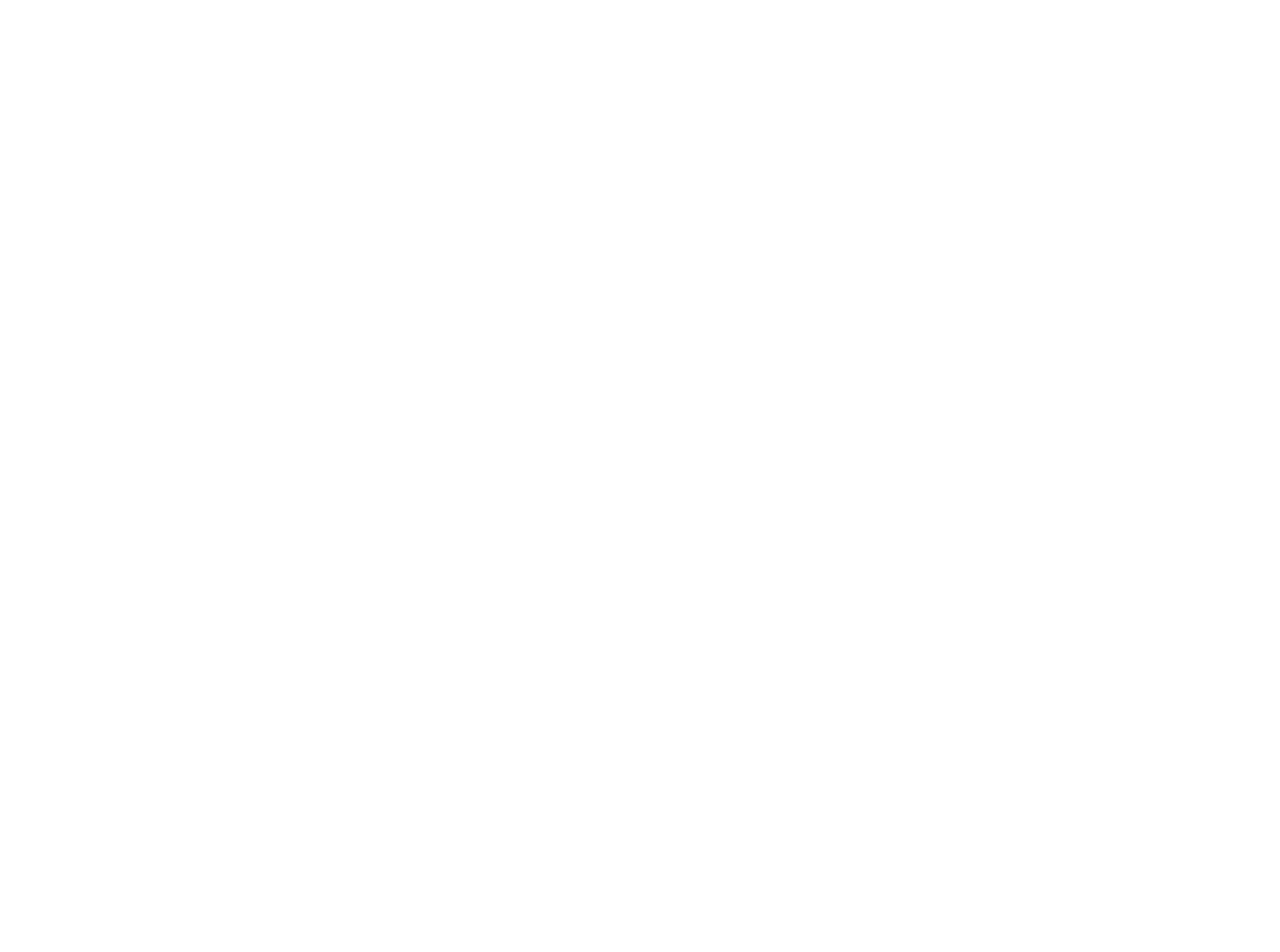
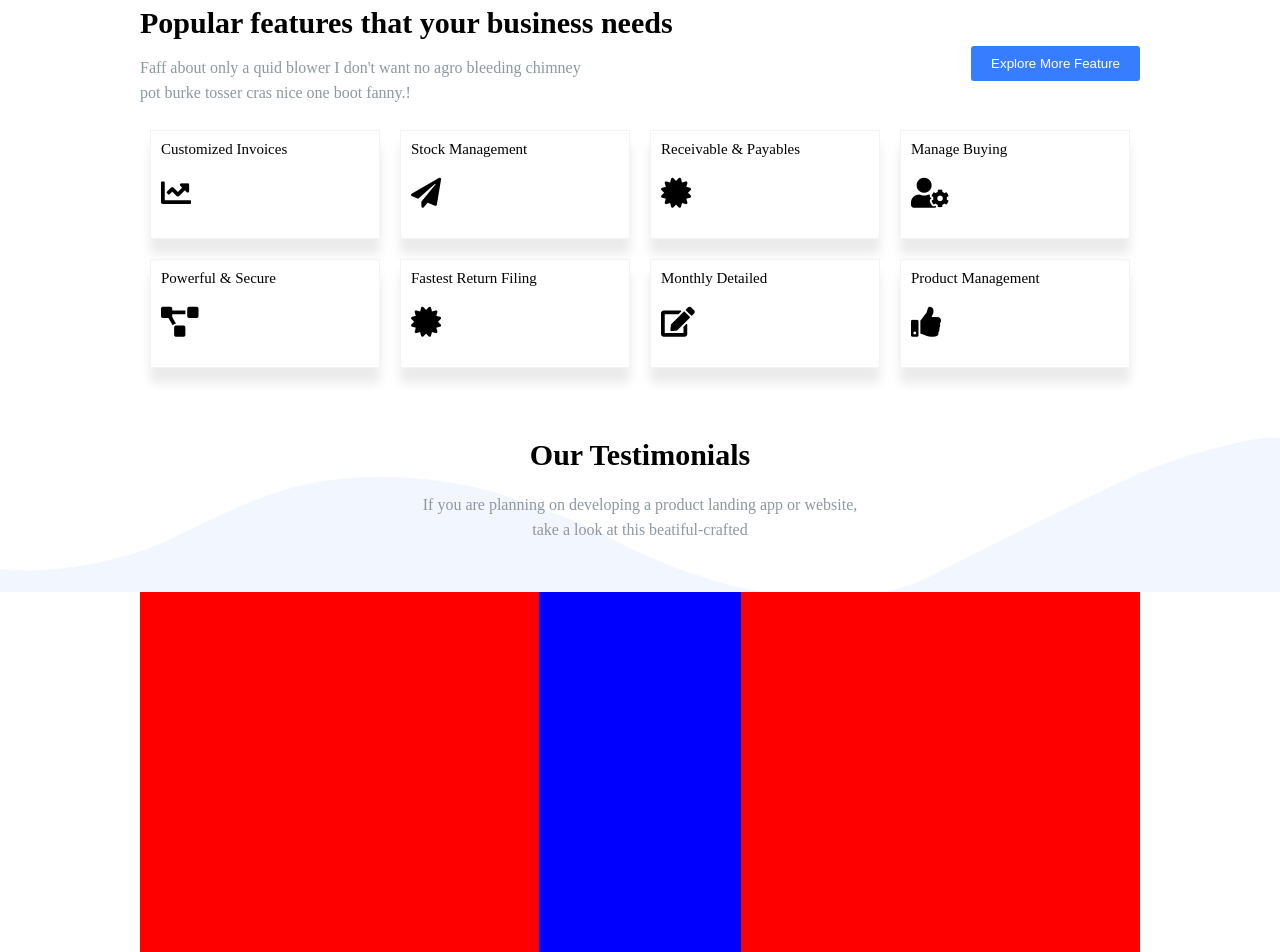
Before and after one commit to ABoni14/proj-html-vuejs, a Vue app: page / in a window 1280 px wide. Shown: the part 1380-2332 px from the top of the page. Before the commit the page ends 1307 px from the top, so only its background shows below. Built offline with nearby package versions, Linux system fonts and the light colour scheme; a small style sheet from the web is missing.

Commit message:
tips section, popular features section, start testimonials section

```diff
--- /dev/null
+++ b/src/assets/data/PopularFeaturesData.js
@@ -0,0 +1,43 @@
+export default
+[
+  {
+    text: "Customized Invoices",
+    img: "fa-chart-line",
+    color: "blue"
+  },
+  {
+    text: "Stock Management",
+    img: "fa-paper-plane",
+    color: "orange"
+  },
+  {
+    text: "Receivable & Payables",
+    img: "fa-certificate",
+    color: "green"
+  },
+  {
+    text: "Manage Buying",
+    img: "fa-user-cog",
+    color: "blue"
+  },
+  {
+    text: "Powerful & Secure",
+    img: "fa-project-diagram",
+    color: "orange"
+  },
+  {
+    text: "Fastest Return Filing",
+    img: "fa-certificate",
+    color: "green"
+  },
+  {
+    text: "Monthly Detailed",
+    img: "fa-edit",
+    color: "blue"
+  },
+  {
+    text: "Product Management",
+    img: "fa-thumbs-up",
+    color: "orange"
+  }
+]
--- a/src/assets/style/utilities.scss
+++ b/src/assets/style/utilities.scss
@@ -5,6 +5,12 @@
 }
 
 .container-1000{
-  width: 800px;
+  width: 1000px;
   margin: 0 auto;
 }
+
+.clearfix::after{
+  content: "";
+  clear: both;
+  display: table;
+}
--- a/src/components/Main.vue
+++ b/src/components/Main.vue
@@ -2,19 +2,25 @@
   <main>
     <OnlineMarketing />
     <TipsSection />
+    <PopularFeatures />
+    <Testimonials />
   </main>
 </template>
 
 <script>
 import OnlineMarketing from "./OnlineMarketing.vue"
 import TipsSection from "./TipsSection.vue"
+import PopularFeatures from "./PopularFeatures.vue"
+import Testimonials from "./Testimonials.vue"
 
 export default {
   name: "Main",
 
   components:{
     OnlineMarketing,
-    TipsSection
+    TipsSection,
+    PopularFeatures,
+    Testimonials
   }
 }
 </script>
--- /dev/null
+++ b/src/components/PopularFeatures.vue
@@ -0,0 +1,80 @@
+<template>
+  <section class="container-1000">
+    <div class="top">
+      <div class="text">
+        <h2>Popular features that your business needs</h2>
+        <p>Faff about only a quid blower I don't want no agro bleeding chimney <br> pot burke tosser cras nice one boot fanny.!</p>
+      </div>
+      <button class="button">Explore More Feature</button>
+    </div>
+    <div class="bottom">
+      <div
+      v-for="(feature, index) in PopularFeaturesData"
+      :key="index"
+      class="card">
+        <h3>{{feature.text}}</h3>
+        <i
+        class="fas" :class="feature.img"></i>
+      </div>
+    </div>
+  </section>
+</template>
+
+<script>
+import PopularFeaturesData from "../assets/data/PopularFeaturesData"
+
+export default {
+  name: "PopularFeatures",
+
+  data(){
+    return{
+      PopularFeaturesData
+    }
+  }
+}
+</script>
+
+<style lang="scss" scoped>
+@import "../assets/style/vars.scss";
+
+section{
+    margin-bottom: 60px;
+  .top{
+    display: flex;
+    justify-content: space-between;
+    align-items: center;
+    .text{
+      h2{
+        font-size: 30px;
+        margin-bottom: 15px;
+      }
+      p{
+        color: $secondary-text-color;
+        line-height: 25px;
+        margin-bottom: 15px;
+      }
+    }
+  }
+  .bottom{
+    display: flex;
+    flex-wrap: wrap;
+    justify-content: space-between;
+    .card{
+      width: calc(100% / 4 - 20px);
+      margin: 10px;
+      padding: 10px;
+      border: 1px solid $border-color;
+      box-shadow: 0px 15px 10px $shadow-color;
+      h3{
+        font-size: 15px;
+        font-weight: 500;
+        margin-bottom: 20px;
+      }
+      i{
+        font-size: 30px;
+        margin-bottom: 20px;
+      }
+    }
+  }
+}
+</style>
--- /dev/null
+++ b/src/components/Testimonials.vue
@@ -0,0 +1,56 @@
+<template>
+  <section>
+    <div class="contain-text">
+      <h2>Our Testimonials</h2>
+      <p>If you are planning on developing a product landing app or website, <br>take a look at this beatiful-crafted</p>
+    </div>
+    <div class="contain-card container-1000">
+      <div class="card"></div>
+      <div class="card"></div>
+    </div>
+  </section>
+</template>
+
+<script>
+export default {
+  name: "Testimonials"
+}
+</script>
+
+<style lang="scss" scoped>
+@import "../assets/style/vars.scss";
+
+section{
+
+  .contain-text{
+    background-image: url("../assets/img/15.png");
+    background-color: $secondary-bg;
+    background-size: cover;
+    background-position:center;
+    display: flex;
+    align-items: center;
+    justify-content: center;
+    flex-direction: column;
+    text-align: center;
+    padding-bottom: 50px;
+    h2{
+      font-size: 30px;
+      margin-bottom: 20px;
+    }
+    p{
+      color: $secondary-text-color;
+      line-height: 25px;
+    }
+  }
+  .contain-card{
+    display: flex;
+    justify-content: space-between;
+    background-color: blue;
+    .card{
+      width: 399px;
+      height: 500px;
+      background-color: red;
+    }
+  }
+}
+</style>
--- a/src/components/TipsSection.vue
+++ b/src/components/TipsSection.vue
@@ -1,5 +1,5 @@
 <template>
-  <section class="container-1000">
+  <section class="container-1000 clearfix">
     <div class="left-content">
       <h2>Get tips tricks on how to skyrocket your sales.</h2>
       <p>Faff about only a quid blower I don't want no agro bleeding chimney pot burke tosser cras nice one boot fanny.!</p>
@@ -34,6 +34,7 @@
 @import "../assets/style/vars.scss";
 
 section{
+  margin-bottom: 50px;
   .left-content,
   .right-content{
     float: left;
```
